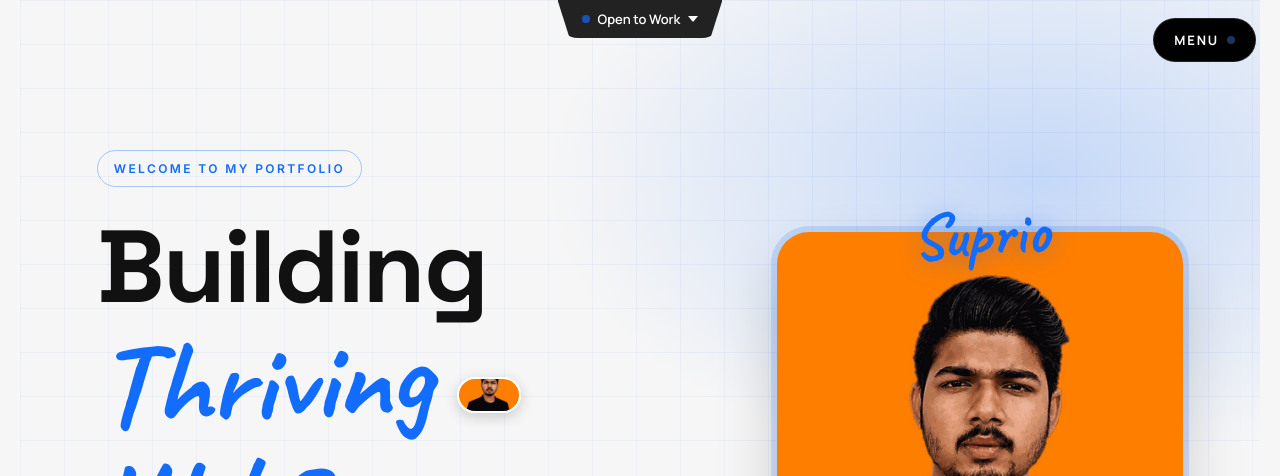
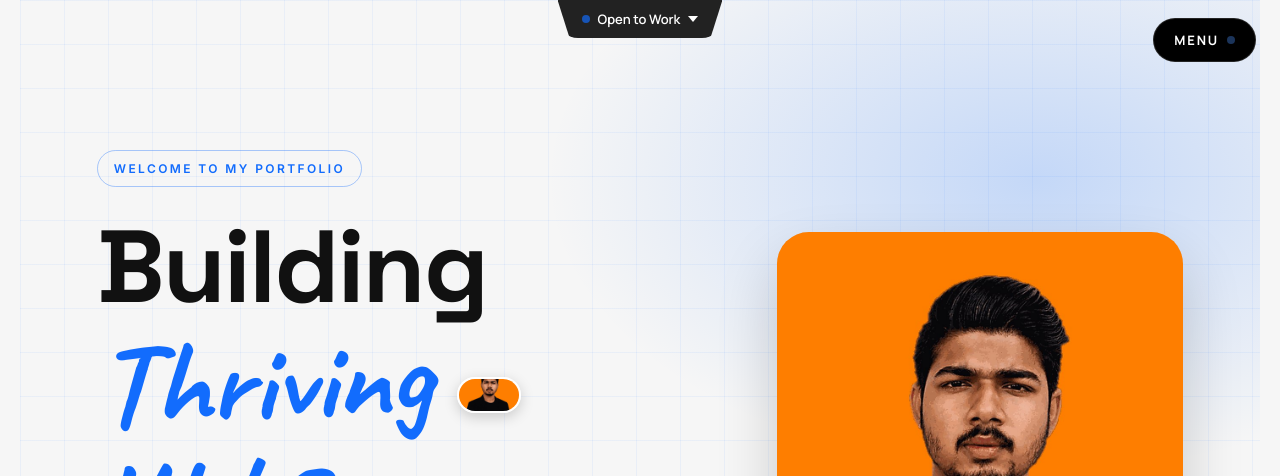
Before and after one commit to Sgsuprio/suprio-portfolio, a plain HTML site: page index.html in a window 1280 px wide. Shown: the top 476 px of the page. Drawn offline with nearby package versions, Linux system fonts and the light colour scheme.

Commit message:
Remove portrait signature

```diff
--- a/index.html
+++ b/index.html
@@ -13,7 +13,7 @@
     <meta name="twitter:card" content="summary_large_image">
     <meta name="twitter:image" content="https://sgsuprio.github.io/suprio-portfolio/assets/profile/profile.jpg">
 
-    <link rel="stylesheet" href="style.css?v=7">
+    <link rel="stylesheet" href="style.css?v=8">
 
     <link href="https://fonts.googleapis.com/css2?family=Inter:wght@300;400;500;600;700;800&family=Caveat:wght@600;700&family=Space+Grotesk:wght@500;600;700&family=Playfair+Display:wght@700;800&family=Poppins:wght@600;700&family=JetBrains+Mono:wght@700&family=Bebas+Neue&family=DM+Serif+Display&family=Manrope:wght@500;600;700;800&display=swap" rel="stylesheet">
 
@@ -109,7 +109,6 @@
     </div>
 
     <div class="hero-right">
-        <span class="portrait-script">Suprio</span>
         <div class="portrait-frame">
             <img src="assets/profile/profile.jpg" alt="Suprio Ghosh">
         </div>
--- a/style.css
+++ b/style.css
@@ -610,27 +610,13 @@ section[id],footer[id]{scroll-margin-top:90px;}
     overflow:hidden;
     background:#D4D6DB;
     margin:0 auto;
-    box-shadow:0 0 0 6px rgba(18,108,253,.16),0 30px 60px rgba(0,0,0,.18);
+    box-shadow:0 30px 60px rgba(0,0,0,.18);
     position:relative;
+    z-index:1;
 }
 .portrait-frame img{
     width:100%;height:100%;
     object-fit:cover;
-}
-.portrait-script{
-    position:absolute;
-    top:-30px;
-    left:50%;
-    transform:translateX(-50%) rotate(-3deg);
-    font-family:'Caveat',cursive;
-    font-weight:700;
-    font-size:64px;
-    line-height:1;
-    color:var(--blue);
-    text-shadow:0 2px 24px rgba(18,108,253,.4);
-    z-index:2;
-    pointer-events:none;
-    white-space:nowrap;
 }
 .portrait-name{
     text-align:center;
@@ -1146,7 +1132,6 @@ button:focus-visible{
     .hero-sub{margin-left:auto;margin-right:auto;}
     .hero-buttons{justify-content:center;}
     .portrait-frame{max-width:340px;}
-    .portrait-script{font-size:52px;top:-24px;}
     .section-title h2{font-size:48px;}
     .site-footer .section-title h2{font-size:56px;}
     .intro-text{font-size:40px;}
@@ -1168,7 +1153,6 @@ button:focus-visible{
     .hero-sub{font-size:16px;}
     .portrait-frame{max-width:280px;}
     .portrait-name{font-size:24px;}
-    .portrait-script{font-size:44px;top:-20px;}
     .section-title h2{font-size:36px;}
     .site-footer .section-title h2{font-size:42px;}
     .ticker{padding:14px 0;}
```
